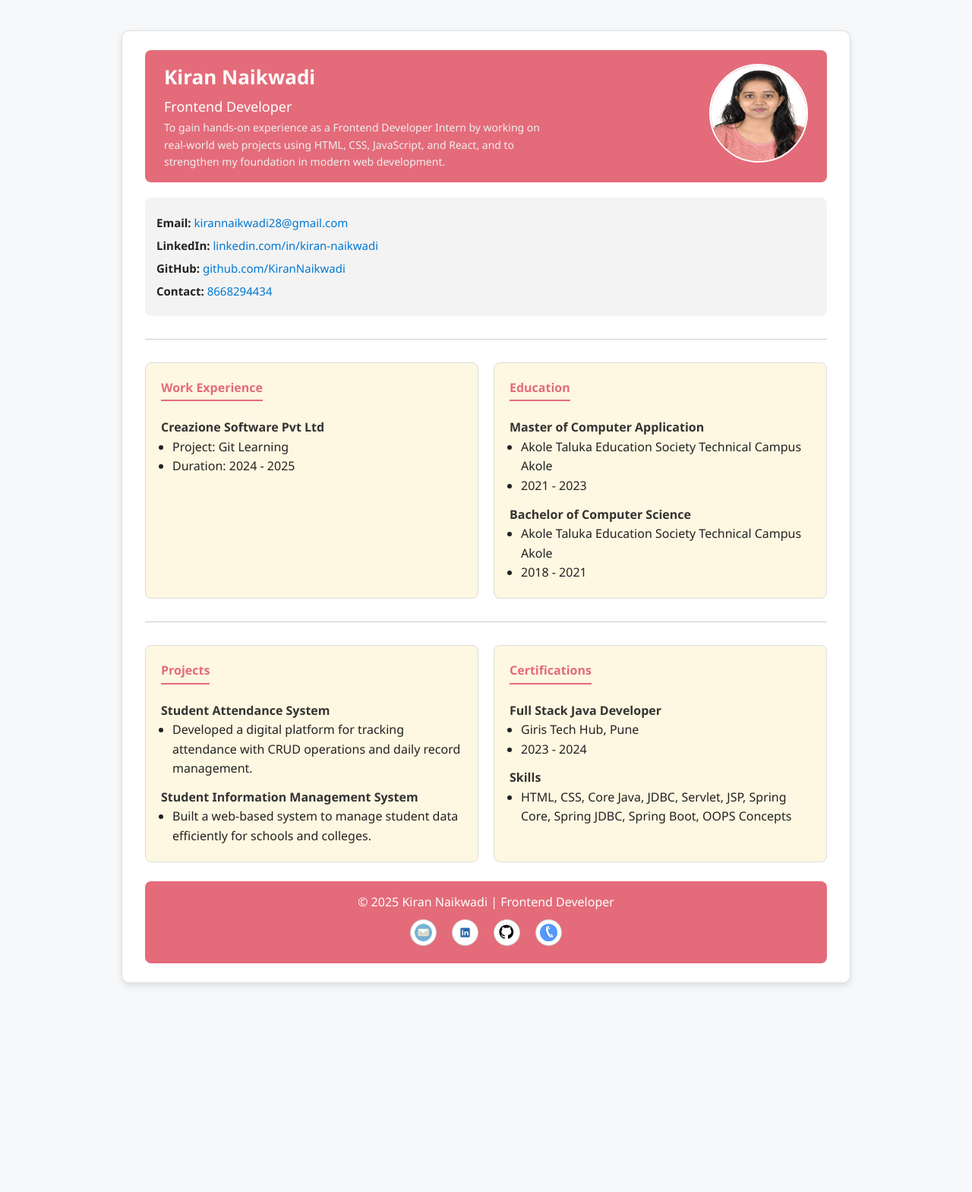
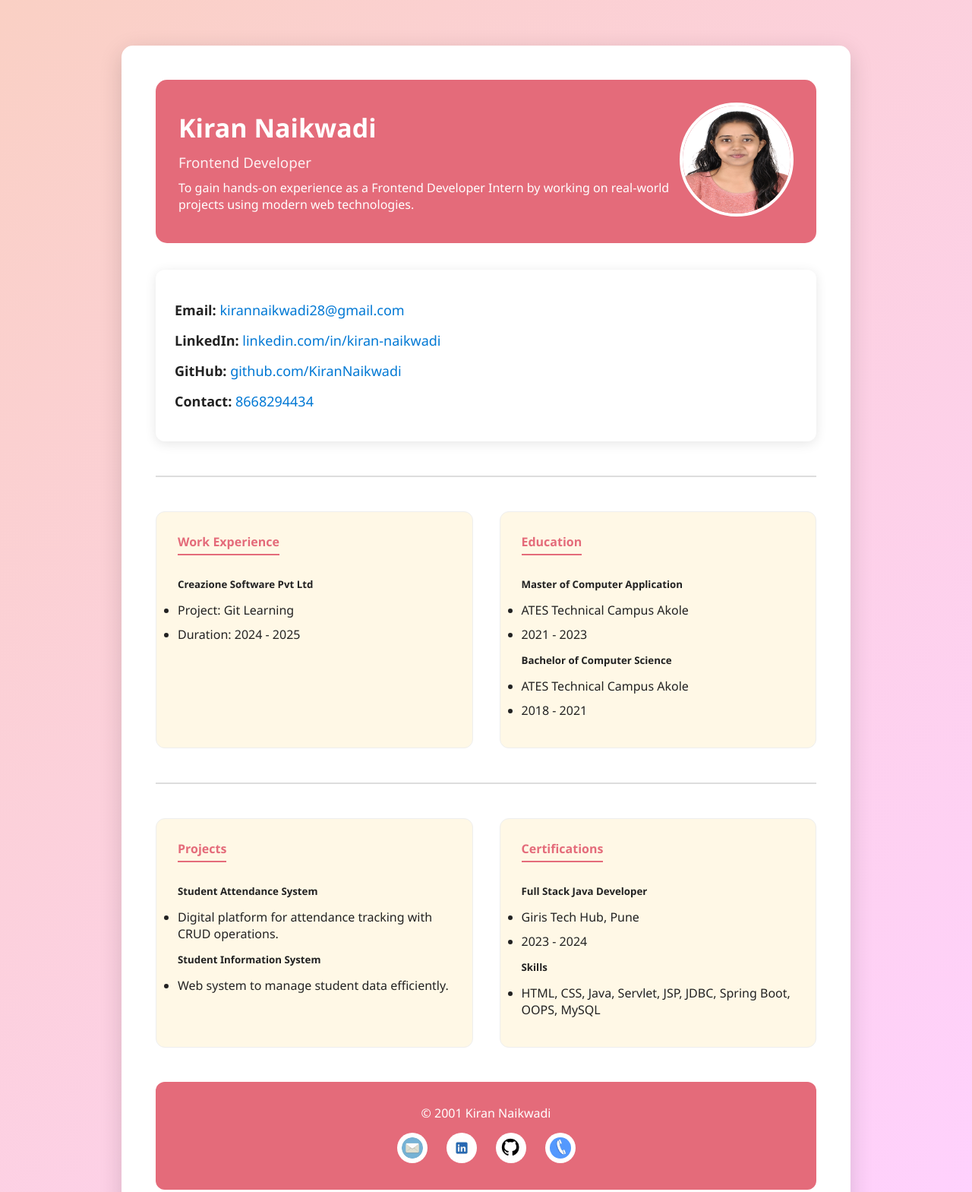
Before and after one commit to KiranNaikwadi/FirstTask, a plain HTML site: page index.html in a window 1280 px wide. Shown: the top 1569 px of the page at 76% size. Before the commit the page ends 1334 px from the top, so only its background shows below. Drawn offline with Linux system fonts and the light colour scheme.

Commit message:
file upload

```diff
--- a/index.html
+++ b/index.html
@@ -3,16 +3,17 @@
 <head>
   <meta charset="UTF-8">
   <meta name="viewport" content="width=device-width, initial-scale=1.0">
-  <title>Kiran Naikwadi | Frontend Developer</title>
+  <title>Profile Page</title>
   <link rel="stylesheet" href="style.css">
 </head>
 <body>
+
 <div class="main">
   <header class="navbar">
     <div class="logo">
       <h1>Kiran Naikwadi</h1>
       <h3>Frontend Developer</h3>
-        <p>To gain hands-on experience as a Frontend Developer Intern by working on real-world web projects using HTML, CSS, JavaScript, and React, and to strengthen my foundation in modern web development.</p>
+      <p>To gain hands-on experience as a Frontend Developer Intern by working on real-world projects using modern web technologies.</p>
     </div>
     <div class="profile">
       <img src="Photo.JPG" alt="Profile Photo">
@@ -22,8 +23,8 @@
   <nav class="nav">
     <ul>
       <li><strong>Email:</strong> <a href="mailto:kirannaikwadi28@gmail.com">kirannaikwadi28@gmail.com</a></li>
-        <li><strong>LinkedIn:</strong> <a href="https://www.linkedin.com/in/kiran-naikwadi-b96a4a255" target="_blank">linkedin.com/in/kiran-naikwadi</a></li>
-        <li><strong>GitHub:</strong> <a href="https://github.com/KiranNaikwadi" target="_blank">github.com/KiranNaikwadi</a></li>
+      <li><strong>LinkedIn:</strong> <a href="https://www.linkedin.com/in/kiran-naikwadi-b96a4a255">linkedin.com/in/kiran-naikwadi</a></li>
+      <li><strong>GitHub:</strong> <a href="https://github.com/KiranNaikwadi">github.com/KiranNaikwadi</a></li>
       <li><strong>Contact:</strong> <a href="tel:8668294434">8668294434</a></li>
     </ul>
   </nav>
@@ -44,12 +45,12 @@
       <h4>Education</h4>
       <h5>Master of Computer Application</h5>
       <ul>
-          <li>Akole Taluka Education Society Technical Campus Akole</li>
+        <li>ATES Technical Campus Akole</li>
         <li>2021 - 2023</li>
       </ul>
       <h5>Bachelor of Computer Science</h5>
       <ul>
-          <li>Akole Taluka Education Society Technical Campus Akole</li>
+        <li>ATES Technical Campus Akole</li>
         <li>2018 - 2021</li>
       </ul>
     </div>
@@ -62,11 +63,11 @@
       <h4>Projects</h4>
       <h5>Student Attendance System</h5>
       <ul>
-          <li>Developed a digital platform for tracking attendance with CRUD operations and daily record management.</li>
+        <li>Digital platform for attendance tracking with CRUD operations.</li>
       </ul>
-        <h5>Student Information Management System</h5>
+      <h5>Student Information System</h5>
       <ul>
-          <li>Built a web-based system to manage student data efficiently for schools and colleges.</li>
+        <li>Web system to manage student data efficiently.</li>
       </ul>
     </div>
 
@@ -79,20 +80,21 @@
       </ul>
       <h5>Skills</h5>
       <ul>
-          <li>HTML, CSS, Core Java, JDBC, Servlet, JSP, Spring Core, Spring JDBC, Spring Boot, OOPS Concepts</li>
+        <li>HTML, CSS, Java, Servlet, JSP, JDBC, Spring Boot, OOPS, MySQL</li>
       </ul>
     </div>
   </section>
 
   <footer>
-      <p>© 2025 Kiran Naikwadi | Frontend Developer</p>
+    <p>© 2001 Kiran Naikwadi</p>
     <div class="footer-icons">
-        <a href="mailto:kirannaikwadi28@gmail.com"><img src="email.jpg" alt="Email"></a>
-        <a href="https://www.linkedin.com/in/kiran-naikwadi-b96a4a255" target="_blank"><img src="linkedin.jpg" alt="LinkedIn"></a>
-        <a href="https://github.com/KiranNaikwadi" target="_blank"><img src="github.jpg" alt="GitHub"></a>
-        <a href="tel:8668294434"><img src="contact.jpg" alt="Phone"></a>
+      <a href="mailto:kirannaikwadi28@gmail.com"><img src="email.jpg"></a>
+      <a href="https://www.linkedin.com/in/kiran-naikwadi-b96a4a255"><img src="linkedin.jpg"></a>
+      <a href="https://github.com/KiranNaikwadi"><img src="github.jpg"></a>
+      <a href="tel:8668294434"><img src="contact.jpg"></a>
     </div>
   </footer>
 </div>
+
 </body>
 </html>
--- a/style.css
+++ b/style.css
@@ -5,20 +5,23 @@
 }
 
 body {
-  font-family: "Segoe UI", Tahoma, Geneva, Verdana, sans-serif;
-  background-color: #f6f8fa;
+  font-family: Segoe UI, sans-serif;
+  background: linear-gradient(135deg, #fad0c4, #ffd1ff);
   color: #222;
-  line-height: 1.6;
 }
 
 .main {
   width: 75%;
-  margin: 40px auto;
-  background: #ffffff;
-  border: 1px solid #ddd;
-  border-radius: 10px;
-  padding: 25px 30px;
-  box-shadow: 0 4px 10px rgba(0, 0, 0, 0.1);
+  margin: 60px auto;
+  background: white;
+  border-radius: 15px;
+  padding: 45px;
+  box-shadow: 0 8px 30px rgba(0,0,0,0.15);
+  transition: 0.3s ease;
+}
+
+.main:hover {
+  transform: scale(1.01);
 }
 
 .navbar {
@@ -27,38 +30,40 @@ body {
   align-items: center;
   background: #e46b7a;
   color: white;
-  padding: 15px 25px;
-  border-radius: 8px;
+  padding: 30px;
+  border-radius: 15px;
+  margin-bottom: 35px;
 }
 
 .logo h1 {
-  font-size: 26px;
+  font-size: 34px;
+  margin-bottom: 10px;
 }
 
 .logo h3 {
-  font-weight: normal;
-  font-size: 18px;
-  margin: 3px 0;
-}
-
-.logo p {
-  font-size: 14px;
-  color: #f0f0f0;
-  max-width: 500px;
+  font-weight: 400;
+  opacity: 0.9;
+  margin-bottom: 10px;
 }
 
 .profile img {
-  width: 130px;
-  height: 130px;
+  width: 150px;
+  height: 150px;
   border-radius: 50%;
-  border: 2px solid white;
+  border: 4px solid white;
+  transition: 0.4s;
+}
+
+.profile img:hover {
+  transform: scale(1.1);
 }
 
 .nav {
-  background-color: #f3f3f3;
-  padding: 15px;
-  margin-top: 20px;
-  border-radius: 8px;
+  background: #ffffff;
+  padding: 25px;
+  border-radius: 12px;
+  box-shadow: 0 3px 15px rgba(0,0,0,0.1);
+  margin-bottom: 40px;
 }
 
 .nav ul {
@@ -66,79 +71,146 @@ body {
 }
 
 .nav li {
-  margin: 6px 0;
-  font-size: 15px;
+  margin: 16px 0;
+  font-size: 18px;
 }
 
 .nav a {
   color: #0078d4;
   text-decoration: none;
+  font-weight: 500;
 }
 
 .nav a:hover {
-  text-decoration: underline;
+  color: #e46b7a;
 }
 
 .divider {
   border: none;
-  border-top: 1px solid #ccc;
-  margin: 30px 0;
+  border-top: 2px solid #ddd;
+  margin: 45px 0;
 }
 
 .section {
   display: flex;
-  gap: 20px;
-  flex-wrap: wrap;
-  justify-content: space-between;
+  gap: 35px;
+  margin-bottom: 45px;
 }
 
 .box {
   flex: 1;
-  background-color: #fef7e1;
-  padding: 20px;
-  border-radius: 8px;
-  border: 1px solid #ddd;
+  background: #fff8e6;
+  padding: 28px;
+  border-radius: 12px;
+  border: 1px solid #eee;
+  transition: 0.3s;
+}
+
+.box:hover {
+  transform: translateY(-5px);
+  box-shadow: 0 6px 20px rgba(0,0,0,0.12);
 }
 
 .box h4 {
   color: #e46b7a;
   border-bottom: 2px solid #e46b7a;
   display: inline-block;
-  padding-bottom: 3px;
-  margin-bottom: 10px;
+  padding-bottom: 5px;
+  margin-bottom: 15px;
 }
 
 .box h5 {
-  color: #333;
-  margin-top: 12px;
-  font-size: 16px;
+  margin: 14px 0;
 }
 
-.box ul {
-  margin-left: 15px;
+.box ul li {
+  margin: 10px 0;
 }
 
 footer {
   text-align: center;
   background: #e46b7a;
   color: white;
-  padding: 15px;
-  border-radius: 8px;
-  margin-top: 25px;
+  padding: 30px;
+  border-radius: 12px;
+  margin-top: 40px;
 }
 
 .footer-icons {
-  margin-top: 10px;
+  margin-top: 15px;
   display: flex;
   justify-content: center;
-  gap: 20px;
+  gap: 25px;
 }
 
 .footer-icons img {
-  width: 35px;
-  height: 35px;
-  border-radius: 50%;
+  width: 40px;
+  height: 40px;
+  border-radius: 60%;
   background: white;
-  padding: 5px;
-  border: 1px solid #ccc;
+  padding: 6px;
+  transition: 0.3s;
 }
+
+.footer-icons img:hover {
+  transform: scale(1.2);
+}
+
+@media (max-width: 992px) {
+  .main {
+    width: 90%;
+    padding: 35px;
+  }
+
+  .navbar {
+    flex-direction: column;
+    text-align: center;
+    gap: 25px;
+  }
+}
+
+@media (max-width: 768px) {
+  .section {
+    flex-direction: column;
+  }
+
+  .profile img {
+    width: 130px;
+    height: 130px;
+  }
+
+  .nav {
+    padding: 20px;
+  }
+}
+
+@media (max-width: 480px) {
+  .main {
+    width: 95%;
+    padding: 25px;
+  }
+
+  .navbar {
+    padding: 20px;
+  }
+
+  .logo h1 {
+    font-size: 20px;
+  }
+
+  .logo h3 {
+    font-size: 16px;
+  }
+
+  .section {
+    gap: 20px;
+  }
+
+  .box {
+    padding: 20px;
+  }
+
+  footer {
+    padding: 20px;
+  }
+}
```
Lines whose indentation alone changed are shown as unchanged.
